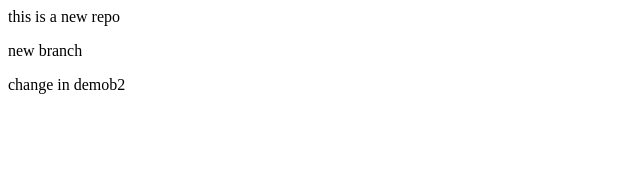
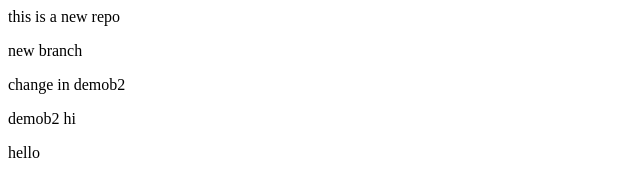
Before and after one commit to hamzazmah123/localRepo, a plain HTML site: page index.html in a window 1280 px wide. Shown: the whole page, without its empty margins (0-640 px from the left). Drawn offline with Linux system fonts and the light colour scheme.

Commit message:
made changes in demob2

```diff
--- a/index.html
+++ b/index.html
@@ -1,3 +1,5 @@
 <p>this is a new repo</p>
 <p>new branch</p>
 <p>change in demob2</p>
+<p>demob2 hi</p>
+<p>hello</p>
```
